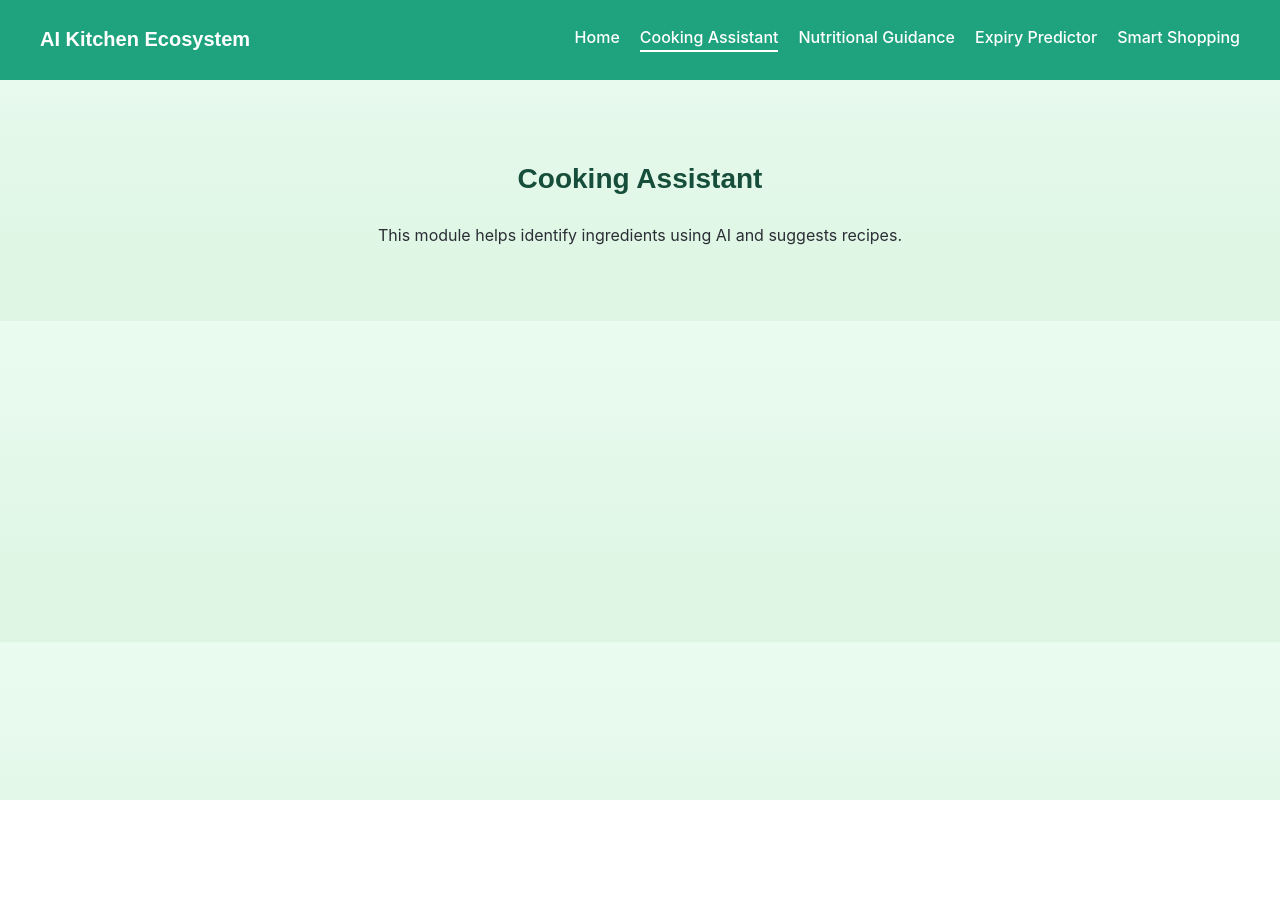
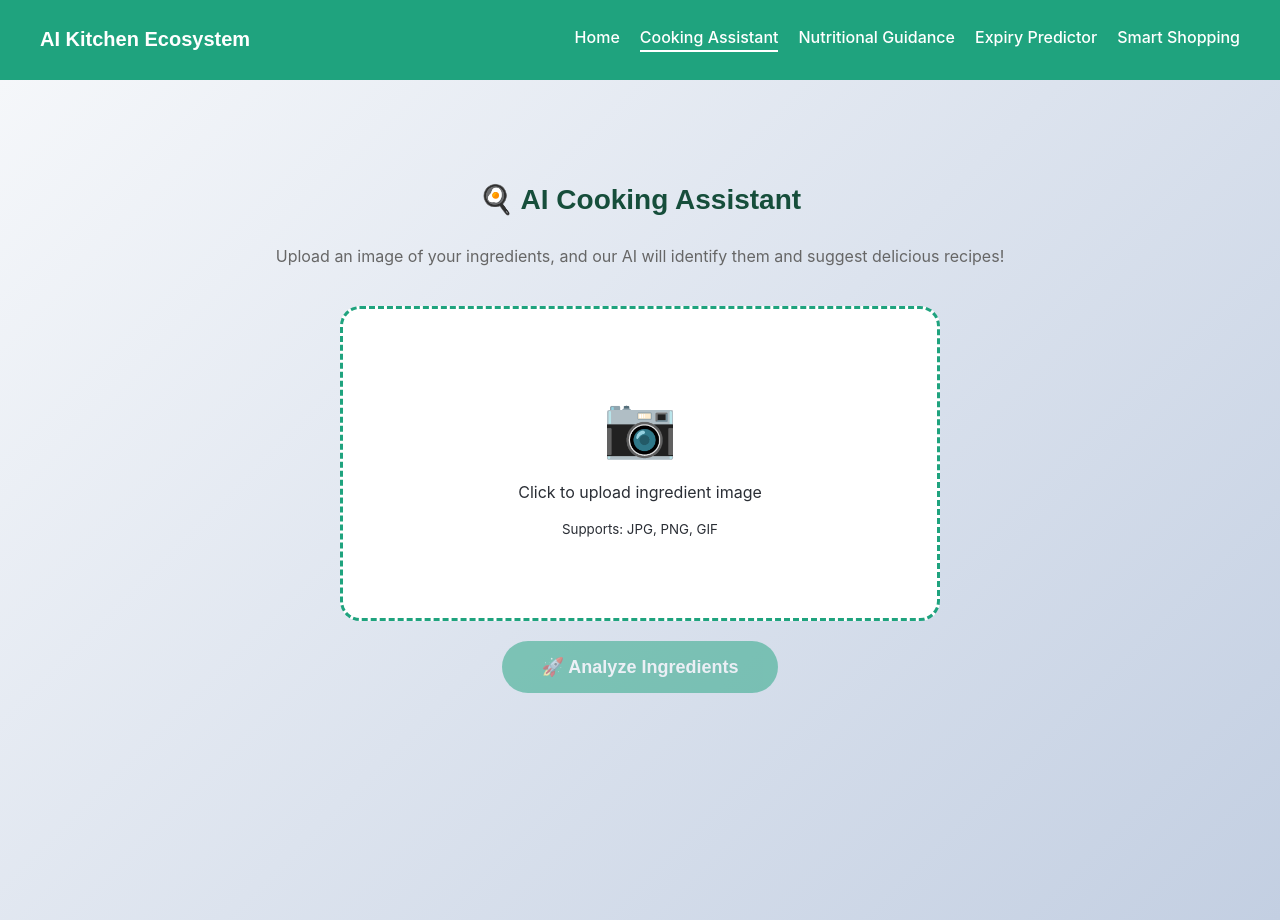
Before and after one commit to MethusalaKPerera/AI-POWERED-KITCHEN-ECHO-SYSTEM, a React (Vite) app in the folder Frontend/: page /cooking-assistant in a window 1280 px wide. Before the commit the page ends 800 px from the top, so only its background shows below. Built offline with nearby package versions, Linux system fonts and the light colour scheme.

Commit message:
cooking-assistant-day1

```diff
--- a/Frontend/package.json
+++ b/Frontend/package.json
@@ -13,7 +13,7 @@
     "react": "^19.1.1",
     "react-dom": "^19.1.1",
     "react-icons": "^5.5.0",
-    "react-router-dom": "^7.9.4"
+    "react-router-dom": "^7.9.5"
   },
   "devDependencies": {
     "@eslint/js": "^9.36.0",
--- a/Frontend/src/Pages/CookingAssistant.jsx
+++ /dev/null
@@ -1,12 +0,0 @@
-import React from "react";
-
-function CookingAssistant() {
-  return (
-    <div className="section">
-      <h2>Cooking Assistant</h2>
-      <p>This module helps identify ingredients using AI and suggests recipes.</p>
-    </div>
-  );
-}
-
-export default CookingAssistant;
--- /dev/null
+++ b/Frontend/src/Pages/CookingAssistant/CookingAssistant.css
@@ -0,0 +1,162 @@
+.cooking-assistant-page {
+  min-height: 100vh;
+  background: linear-gradient(135deg, #f5f7fa 0%, #c3cfe2 100%);
+  padding: 20px;
+}
+
+.subtitle {
+  text-align: center;
+  color: #666;
+  margin-bottom: 40px;
+}
+
+.upload-container {
+  max-width: 600px;
+  margin: 0 auto 40px;
+  text-align: center;
+}
+
+.upload-box {
+  background: white;
+  border: 3px dashed #1fa37e;
+  border-radius: 20px;
+  padding: 20px;
+  margin-bottom: 20px;
+  cursor: pointer;
+  transition: all 0.3s ease;
+}
+
+.upload-box:hover {
+  border-color: #148a63;
+  box-shadow: 0 5px 15px rgba(31, 163, 126, 0.2);
+}
+
+.upload-label {
+  cursor: pointer;
+  display: block;
+}
+
+.upload-placeholder {
+  padding: 60px 20px;
+}
+
+.upload-icon {
+  font-size: 60px;
+  display: block;
+  margin-bottom: 20px;
+}
+
+.preview-image {
+  max-width: 100%;
+  max-height: 400px;
+  border-radius: 10px;
+}
+
+.analyze-btn {
+  font-size: 18px;
+  padding: 15px 40px;
+}
+
+.analyze-btn:disabled {
+  opacity: 0.5;
+  cursor: not-allowed;
+}
+
+.error-message {
+  background: #fee;
+  border: 2px solid #f88;
+  color: #c33;
+  padding: 15px;
+  border-radius: 10px;
+  margin: 20px auto;
+  max-width: 600px;
+  text-align: center;
+}
+
+.results-section {
+  max-width: 1200px;
+  margin: 40px auto;
+  background: white;
+  padding: 30px;
+  border-radius: 20px;
+  box-shadow: 0 5px 20px rgba(0,0,0,0.1);
+}
+
+.results-section h3 {
+  color: #1fa37e;
+  margin-bottom: 20px;
+}
+
+.ingredients-list {
+  display: flex;
+  flex-wrap: wrap;
+  gap: 10px;
+}
+
+.ingredient-tag {
+  background: #1fa37e;
+  color: white;
+  padding: 10px 20px;
+  border-radius: 25px;
+  font-weight: 500;
+}
+
+.recipes-grid {
+  display: grid;
+  grid-template-columns: repeat(auto-fill, minmax(300px, 1fr));
+  gap: 20px;
+  margin-top: 20px;
+}
+
+.recipe-card {
+  background: #f9f9f9;
+  border: 2px solid #e0e0e0;
+  border-radius: 15px;
+  padding: 20px;
+  transition: transform 0.3s ease, box-shadow 0.3s ease;
+}
+
+.recipe-card:hover {
+  transform: translateY(-5px);
+  box-shadow: 0 10px 25px rgba(0,0,0,0.15);
+}
+
+.recipe-header {
+  display: flex;
+  justify-content: space-between;
+  align-items: center;
+  margin-bottom: 15px;
+}
+
+.recipe-header h4 {
+  margin: 0;
+  color: #333;
+}
+
+.match-score {
+  background: #4caf50;
+  color: white;
+  padding: 5px 12px;
+  border-radius: 20px;
+  font-size: 14px;
+  font-weight: bold;
+}
+
+.recipe-details {
+  margin-bottom: 15px;
+}
+
+.recipe-details p {
+  margin: 8px 0;
+  color: #555;
+}
+
+.recipe-details .missing {
+  color: #ff9800;
+  font-size: 14px;
+}
+
+.recipe-card .btn {
+  width: 100%;
+  margin-top: 10px;
+}
--- /dev/null
+++ b/Frontend/src/Pages/CookingAssistant/CookingAssistant.jsx
@@ -0,0 +1,168 @@
+import React, { useState } from "react";
+import "./CookingAssistant.css";
+
+function CookingAssistant() {
+  const [selectedImage, setSelectedImage] = useState(null);
+  const [previewUrl, setPreviewUrl] = useState(null);
+  const [ingredients, setIngredients] = useState([]);
+  const [recipes, setRecipes] = useState([]);
+  const [loading, setLoading] = useState(false);
+  const [error, setError] = useState(null);
+
+  const handleImageChange = (e) => {
+    const file = e.target.files[0];
+    if (file) {
+      setSelectedImage(file);
+      setPreviewUrl(URL.createObjectURL(file));
+      setError(null);
+      setIngredients([]);
+      setRecipes([]);
+    }
+  };
+
+  const analyzeImage = async () => {
+    if (!selectedImage) {
+      setError("Please select an image first!");
+      return;
+    }
+
+    setLoading(true);
+    setError(null);
+
+    try {
+      const formData = new FormData();
+      formData.append("image", selectedImage);
+
+      const response = await fetch("http://localhost:5000/api/cooking/analyze-image", {
+        method: "POST",
+        body: formData,
+      });
+
+      const data = await response.json();
+
+      if (data.success) {
+        setIngredients(data.ingredients);
+        searchRecipes(data.ingredients);
+      } else {
+        setError(data.error || "Failed to analyze image");
+      }
+    } catch (err) {
+      setError("Error connecting to backend. Make sure Flask server is running on port 5000!");
+      console.error(err);
+    } finally {
+      setLoading(false);
+    }
+  };
+
+  const searchRecipes = async (ingredientList) => {
+    try {
+      const response = await fetch("http://localhost:5000/api/cooking/search-recipes", {
+        method: "POST",
+        headers: {
+          "Content-Type": "application/json",
+        },
+        body: JSON.stringify({
+          ingredients: ingredientList,
+        }),
+      });
+
+      const data = await response.json();
+
+      if (data.success) {
+        setRecipes(data.recipes);
+      }
+    } catch (err) {
+      console.error("Error fetching recipes:", err);
+    }
+  };
+
+  return (
+    <div className="cooking-assistant-page">
+      <section className="section">
+        <h2>🍳 AI Cooking Assistant</h2>
+        <p className="subtitle">
+          Upload an image of your ingredients, and our AI will identify them and suggest delicious recipes!
+        </p>
+
+        <div className="upload-container">
+          <div className="upload-box">
+            <input
+              type="file"
+              id="image-upload"
+              accept="image/*"
+              onChange={handleImageChange}
+              style={{ display: "none" }}
+            />
+            <label htmlFor="image-upload" className="upload-label">
+              {previewUrl ? (
+                <img src={previewUrl} alt="Preview" className="preview-image" />
+              ) : (
+                <div className="upload-placeholder">
+                  <span className="upload-icon">📷</span>
+                  <p>Click to upload ingredient image</p>
+                  <small>Supports: JPG, PNG, GIF</small>
+                </div>
+              )}
+            </label>
+          </div>
+
+          <button
+            className="btn primary analyze-btn"
+            onClick={analyzeImage}
+            disabled={!selectedImage || loading}
+          >
+            {loading ? "🔍 Analyzing..." : "🚀 Analyze Ingredients"}
+          </button>
+        </div>
+
+        {error && (
+          <div className="error-message">
+            ⚠️ {error}
+          </div>
+        )}
+
+        {ingredients.length > 0 && (
+          <div className="results-section">
+            <h3>✅ Detected Ingredients:</h3>
+            <div className="ingredients-list">
+              {ingredients.map((ingredient, index) => (
+                <span key={index} className="ingredient-tag">
+                  {ingredient}
+                </span>
+              ))}
+            </div>
+          </div>
+        )}
+
+        {recipes.length > 0 && (
+          <div className="results-section">
+            <h3>🍽️ Recipe Suggestions:</h3>
+            <div className="recipes-grid">
+              {recipes.map((recipe) => (
+                <div key={recipe.id} className="recipe-card">
+                  <div className="recipe-header">
+                    <h4>{recipe.name}</h4>
+                    <span className="match-score">{recipe.match_score}% Match</span>
+                  </div>
+                  <div className="recipe-details">
+                    <p><strong>Cuisine:</strong> {recipe.cuisine}</p>
+                    <p><strong>Time:</strong> {recipe.cooking_time}</p>
+                    <p><strong>Difficulty:</strong> {recipe.difficulty}</p>
+                    {recipe.missing_ingredients.length > 0 && (
+                      <p className="missing">
+                        <strong>You'll need:</strong> {recipe.missing_ingredients.join(", ")}
+                      </p>
+                    )}
+                  </div>
+                  <button className="btn secondary">View Recipe</button>
+                </div>
+              ))}
+            </div>
+          </div>
+        )}
+      </section>
+    </div>
+  );
+}
+
+export default CookingAssistant;
--- /dev/null
+++ b/Frontend/src/Pages/CookingAssistant/index.js
@@ -0,0 +1,2 @@
+import CookingAssistant from './CookingAssistant';
+export default CookingAssistant;
--- a/Frontend/src/router/AppRouter.jsx
+++ b/Frontend/src/router/AppRouter.jsx
@@ -1,8 +1,7 @@
 import React from "react";
 import { BrowserRouter as Router, Routes, Route } from "react-router-dom";
 import Home from "../Pages/Home.jsx";
-import CookingAssistant from "../Pages/CookingAssistant.jsx";
-import ExpiryPredictor from "../Pages/ExpiryPredictor.jsx";
+import CookingAssistant from "../Pages/CookingAssistant/CookingAssistant.jsx";import ExpiryPredictor from "../Pages/ExpiryPredictor.jsx";
 import SmartShopping from "../Pages/SmartShopping.jsx";
 import NutritionalGuidance from "../Pages/NutritionalGuidance";
 import Header from "../Components/Header.jsx";
```
Also changed, not shown: 1 other file (tests, documents, lock files or other folders).
